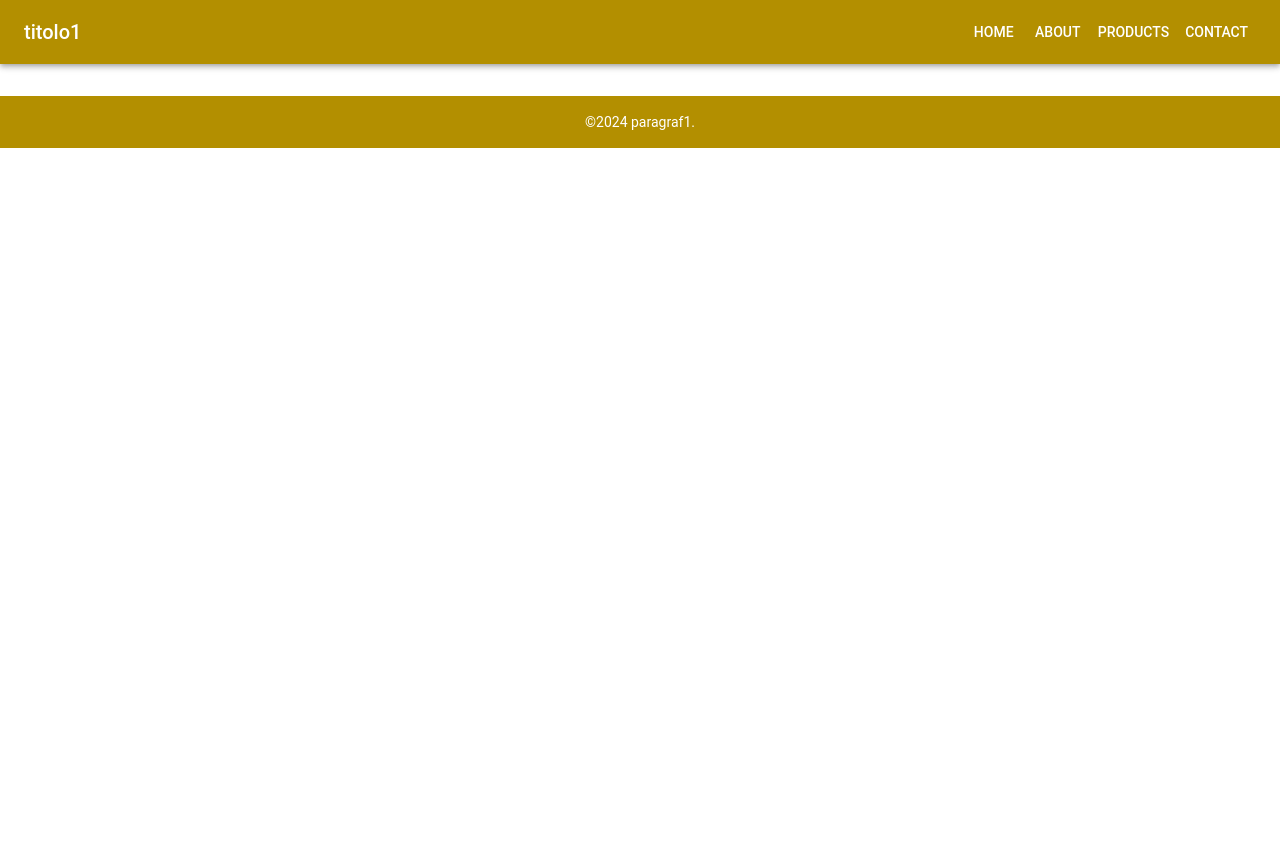
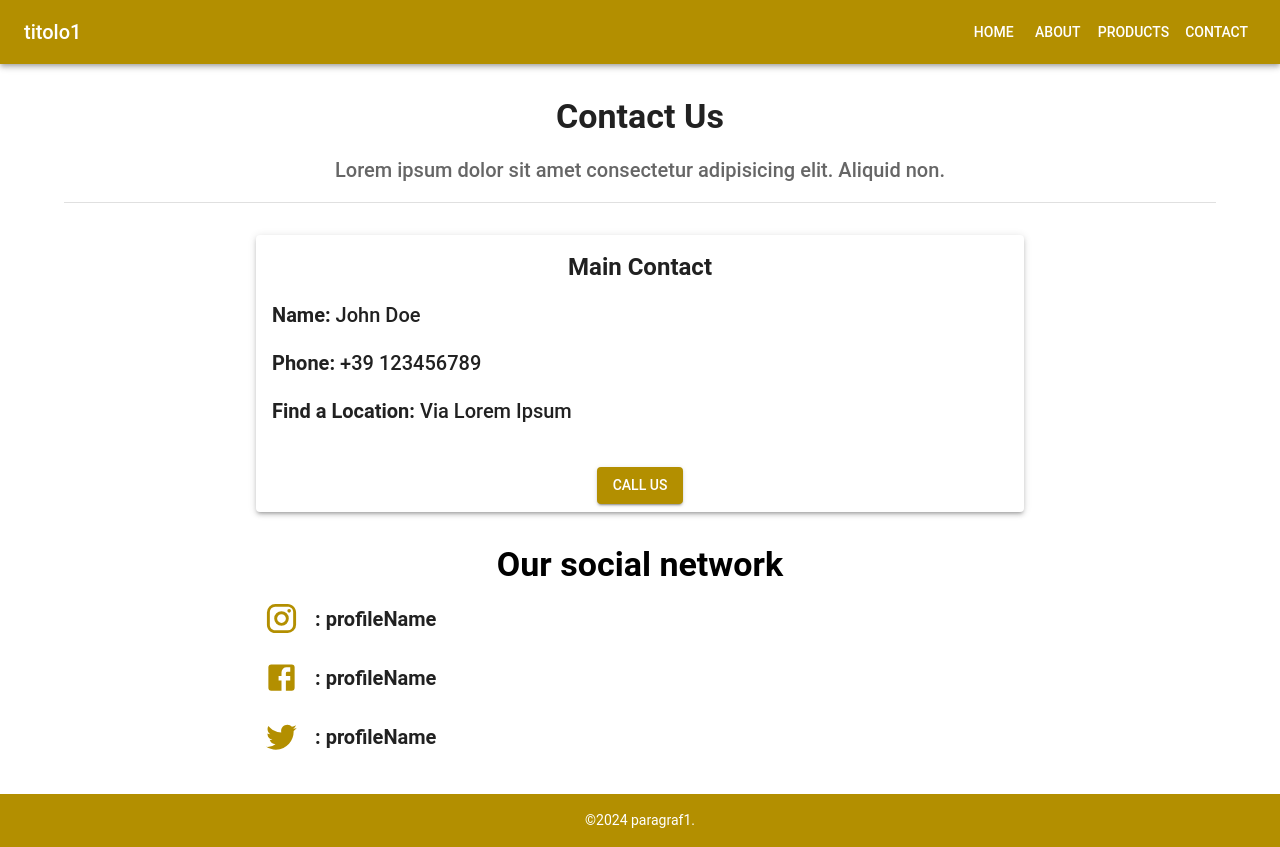
Before and after one commit to kavidiuk/MyCakeWebsite, a React (Create React App) app: page /contact in a window 1280 px wide. Before the commit the page ends 800 px from the top, so only its background shows below. Built offline with nearby package versions, Linux system fonts and the light colour scheme.

Commit message:
add contact page

```diff
--- a/src/App.tsx
+++ b/src/App.tsx
@@ -8,6 +8,7 @@ import ProductsPage from "./pages/ProductsPage";
 import ProductDetail from "./pages/ProductDetail";
 import Footer from "./components/Footer";
 import AboutUs from "./pages/AboutUs";
+import Contact from "./pages/Contact";
 const App: React.FC = () => {
   return (
     <Router>
@@ -17,6 +18,7 @@ const App: React.FC = () => {
         <Route path="/products" element={<ProductsPage />} />
         <Route path="/products/:id" element={<ProductDetail />} />
         <Route path="/aboutUs" element={<AboutUs />} />
+        <Route path="/contact" element={<Contact />} />
       </Routes>
       <Footer />
     </Router>
--- a/src/components/ProductCard.tsx
+++ b/src/components/ProductCard.tsx
@@ -1,7 +1,6 @@
 import React from "react";
 import { useNavigate } from "react-router-dom";
 import { Card, CardContent, CardMedia, Grid, Typography } from "@mui/material";
-import { auto } from "@popperjs/core";
 
 interface ProductCardProps {
   id: number;
--- /dev/null
+++ b/src/pages/Contact.tsx
@@ -0,0 +1,157 @@
+import React from "react";
+import {
+  Container,
+  Grid,
+  Typography,
+  Box,
+  Divider,
+  Card,
+  CardContent,
+  CardActions,
+  Button,
+  Grow,
+  styled,
+  IconButton,
+} from "@mui/material";
+import InstagramIcon from "@mui/icons-material/Instagram";
+import FacebookIcon from "@mui/icons-material/Facebook";
+import TwitterIcon from "@mui/icons-material/Twitter";
+
+const Contact: React.FC = () => {
+  const mainContact = {
+    describe: "Main Contact",
+    name: "John",
+    lastName: "Doe",
+    number: 123456789,
+    it: "+39",
+    location: "Via Lorem Ipsum",
+  };
+
+  const link = {
+    instagram: "https://www.instagram.com",
+    facebook: "https://www.facebook.com",
+    twitter: "https://www.google.com",
+  };
+
+  const fullPhoneNumber = `${mainContact.it}${mainContact.number}`;
+
+  const SocialGrid = styled(Grid)(({ theme }) => ({
+    display: "flex",
+    alignItems: "center",
+    gap: theme.spacing(1),
+    marginTop: theme.spacing(1),
+  }));
+
+  const linkStyles = {
+    textDecoration: "none",
+    color: "inherit",
+  };
+
+  return (
+    <Container sx={{ mt: 4 }}>
+      <Box sx={{ textAlign: "center", mb: 4 }}>
+        <Typography variant="h4" fontWeight="bold">
+          Contact Us
+        </Typography>
+        <Typography mt={2} variant="h6" color="textSecondary">
+          Lorem ipsum dolor sit amet consectetur adipisicing elit. Aliquid non.
+        </Typography>
+        <Divider sx={{ mt: 2, mb: 2 }} />
+      </Box>
+      <Grid container justifyContent="center">
+        <Grid item lg={8} md={10} sm={12}>
+          <Grow in={true} timeout={1000}>
+            <Card sx={{ mb: 4, boxShadow: 3 }}>
+              <CardContent>
+                <Typography
+                  variant="h5"
+                  fontWeight="bold"
+                  sx={{ textAlign: "center", mb: 2 }}
+                >
+                  {mainContact.describe}
+                </Typography>
+                <Typography variant="h6" sx={{ textAlign: "left", mb: 2 }}>
+                  <strong>Name:</strong> {mainContact.name}{" "}
+                  {mainContact.lastName}
+                </Typography>
+                <Typography variant="h6" sx={{ textAlign: "left", mb: 2 }}>
+                  <strong>Phone:</strong> {mainContact.it} {mainContact.number}
+                </Typography>
+                <Box sx={{ display: "flex", alignItems: "center", mb: 2 }}>
+                  <Typography variant="h6">
+                    <strong>Find a Location:</strong> {mainContact.location}
+                  </Typography>
+                </Box>
+              </CardContent>
+              <CardActions sx={{ justifyContent: "center" }}>
+                <Button
+                  href={`tel:${fullPhoneNumber}`}
+                  variant="contained"
+                  color="primary"
+                >
+                  Call Us
+                </Button>
+              </CardActions>
+            </Card>
+          </Grow>
+          <Typography
+            variant="h4"
+            color="initial"
+            display="flex"
+            justifyContent="center"
+            fontWeight="bold"
+          >
+            Our social network
+          </Typography>
+          <SocialGrid>
+            <IconButton color="primary" href={link.instagram}>
+              <InstagramIcon fontSize="large" />
+            </IconButton>
+            <Typography variant="h6" fontWeight="bold">
+              <a
+                style={linkStyles}
+                href={link.instagram}
+                target="_blank"
+                rel="noopener noreferrer"
+              >
+                : profileName
+              </a>
+            </Typography>
+          </SocialGrid>
+          <SocialGrid>
+            <IconButton color="primary" href={link.facebook}>
+              <FacebookIcon fontSize="large" />
+            </IconButton>
+            <Typography variant="h6" fontWeight="bold">
+              <a
+                style={linkStyles}
+                href={link.facebook}
+                target="_blank"
+                rel="noopener noreferrer"
+              >
+                : profileName
+              </a>
+            </Typography>
+          </SocialGrid>
+          <SocialGrid>
+            <IconButton color="primary" href={link.twitter}>
+              <TwitterIcon fontSize="large" />
+            </IconButton>
+            <Typography variant="h6" fontWeight="bold">
+              <a
+                style={linkStyles}
+                href={link.twitter}
+                target="_blank"
+                rel="noopener noreferrer"
+              >
+                : profileName
+              </a>
+            </Typography>
+          </SocialGrid>
+        </Grid>
+      </Grid>
+    </Container>
+  );
+};
+
+export default Contact;
```
